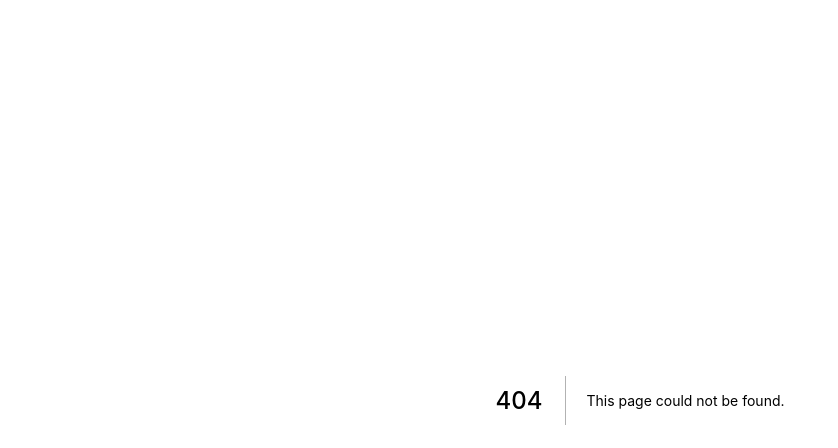
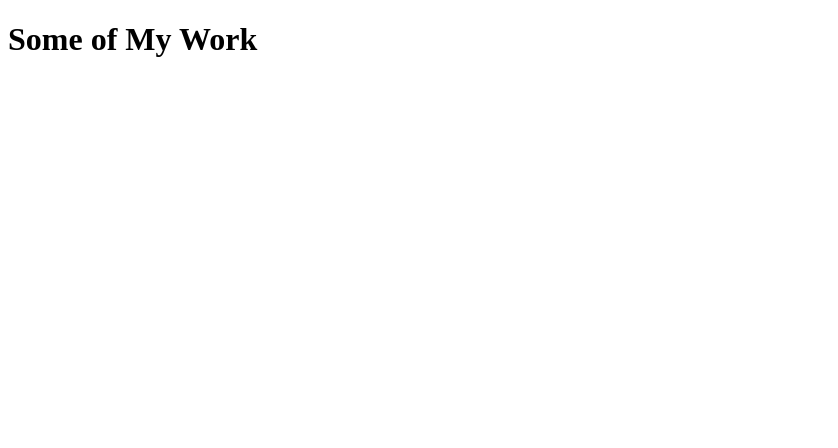
Before and after one commit to timegated/tyfyi-blog, a Next.js app: page /projects in a window 1280 px wide. Before the commit this address had no page. Shown: the top 448 px of the page, without its empty margins (0-838 px from the left). Built offline with nearby package versions, Linux system fonts and the light colour scheme.

Commit message:
Restyled the banner to include a border-radius that was more exciting, working on adding projects to this

```diff
--- a/components/PostList/style.js
+++ b/components/PostList/style.js
@@ -17,7 +17,7 @@ export const List = styled.ul`
     margin-bottom: 0.5rem;
     padding: 1.5rem 0.25rem;
     border-radius: 10px;
-    box-shadow: 1px 2px 0.25em ${({theme}) => theme.color.accents.primary};
+    box-shadow: 0 2px 0.25em ${({theme}) => theme.color.accents.primary};
     max-width: 100%;
 
     a {
--- a/components/common/codeblock.js
+++ b/components/common/codeblock.js
@@ -3,7 +3,6 @@ import { Prism as SyntaxHighlighter } from 'react-syntax-highlighter';
 import { okaidia } from 'react-syntax-highlighter/dist/cjs/styles/prism'
 
 const CodeBlock = ({ value, language }) => {
-
   return (
     <SyntaxHighlighter language={language} style={ okaidia } showLineNumbers={true}>
       {value}
--- a/components/common/navigation/navigation.tsx
+++ b/components/common/navigation/navigation.js
@@ -1,6 +1,6 @@
 import React from 'react';
 
-const Nav: React.FC = () => {
+const Nav = () => {
   return (
     <div>
 
--- a/pages/index.js
+++ b/pages/index.js
@@ -8,8 +8,8 @@ const Index = ({ posts, title, description, ...props }) => {
   return (
     <>
       <Layout pageTitle={title} description={description}>
+        <Banner title="Thank You For Your Interest" sub="Examining what it takes to be frontend oriented in a fullstack world" />
         <Container>
-        <Banner title="Thank You For Your Interest" sub="Examining what it takes to be frontend oriented"/>
           <main>
             <PostList posts={posts} />
           </main>
--- /dev/null
+++ b/pages/projects/index.js
@@ -0,0 +1,11 @@
+import React from 'react'
+
+const Projects = (data) => {
+  return (
+    <div>
+      <h1>Some of My Work</h1>
+    </div>
+  )
+}
+
+export default Projects
--- a/styles/theme.js
+++ b/styles/theme.js
@@ -43,6 +43,12 @@ const theme = {
     md: '720px',
     lg: '1080px',
     xlg: '1650px'
+  },
+  border_radius: {
+    small: '10px',
+    med: '20px',
+    reg: '30px',
+    large: '40px'
   }
 }
 
--- a/tsconfig.json
+++ b/tsconfig.json
@@ -27,7 +27,7 @@
     "next-env.d.ts",
     "**/*.ts",
     "**/*.tsx"
-, "components/Banner/style.js", "components/Banner/Banner.js"  ],
+, "components/Banner/style.js", "components/Banner/Banner.js", "components/common/navigation/navigation.js"  ],
   "exclude": [
     "node_modules"
   ]
```
Also changed, not shown: components/Banner/style.js (+7 -4 lines).
